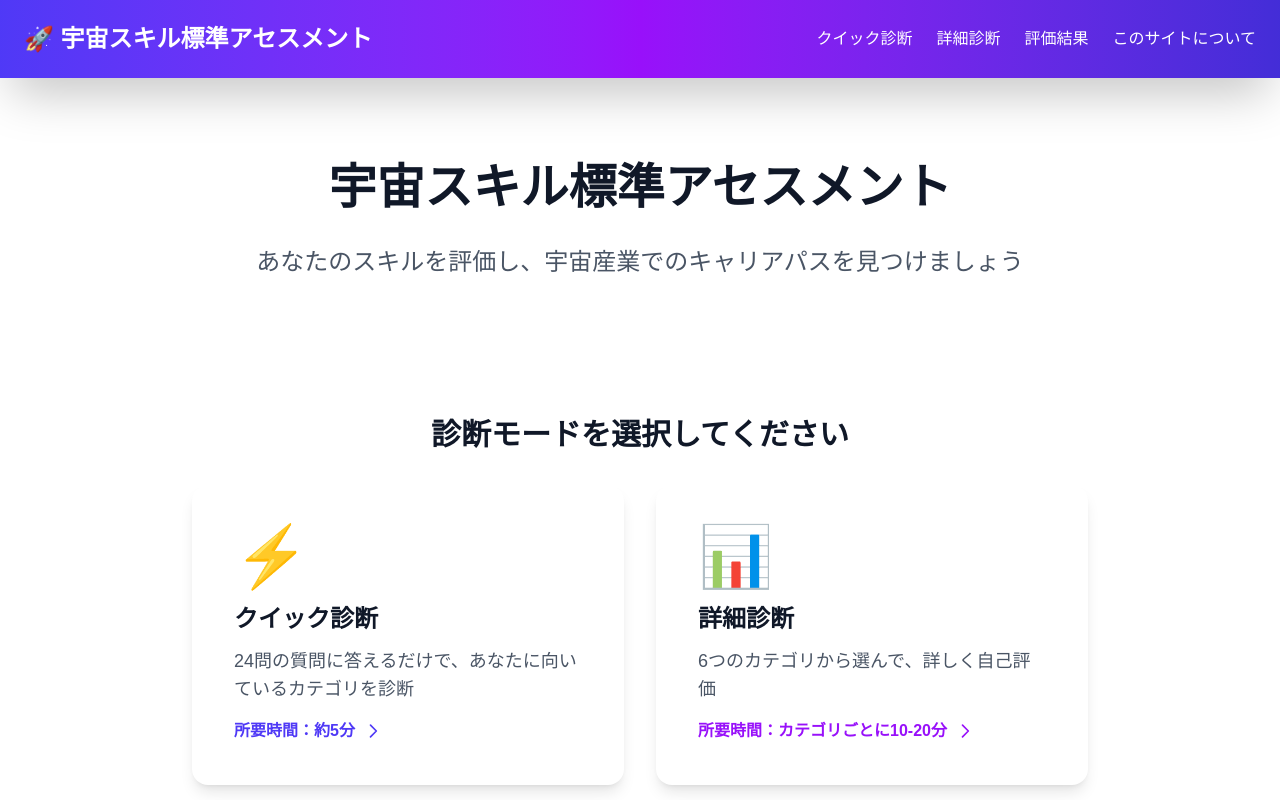
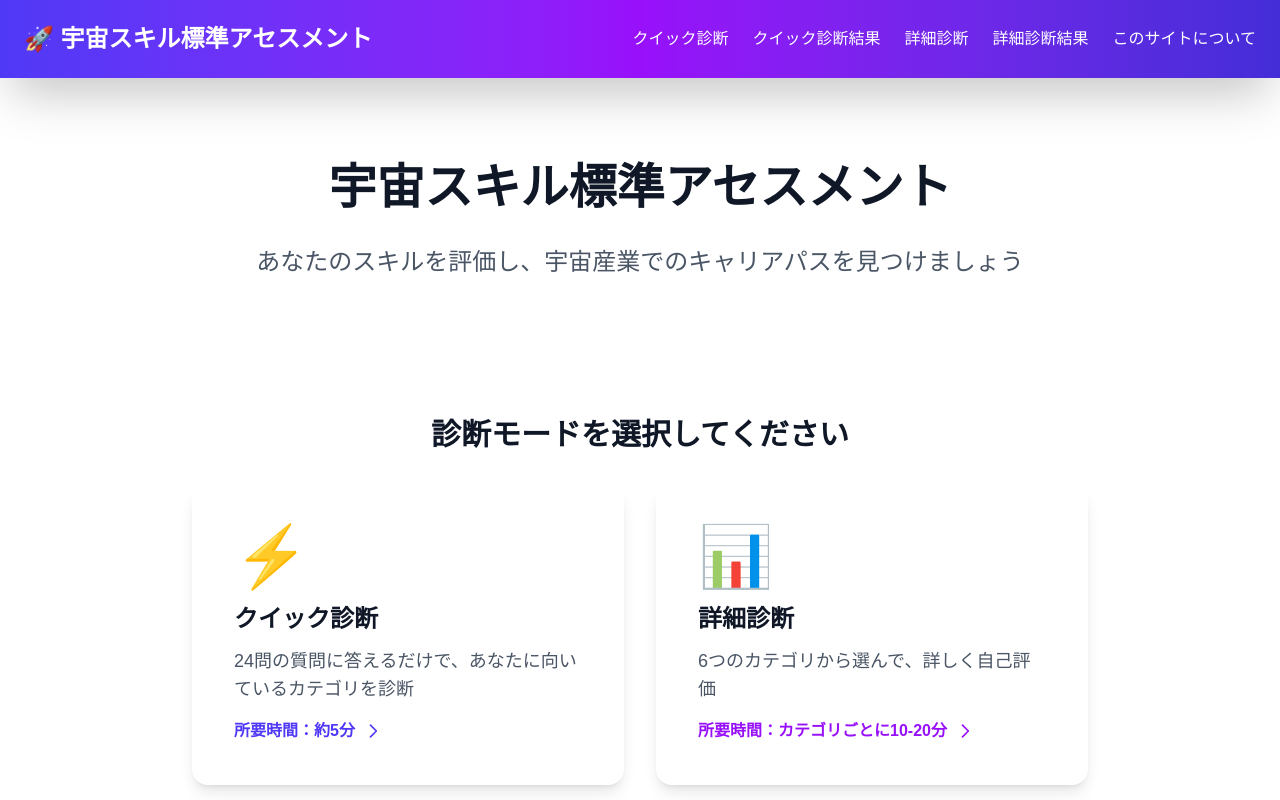
Before and after one commit to kentaro/sssa, a Next.js app: page / in a window 1280 px wide. Shown: the top 800 px of the page. Built offline with nearby package versions, Linux system fonts and the light colour scheme.

Commit message:
feat: Add quick assessment results link to header menu
- Added 'クイック診断結果' link to navigation
- Renamed '評価結果' to '詳細診断結果' for clarity
- Now both quick and detailed assessment results are accessible from menu

```diff
--- a/components/Header.tsx
+++ b/components/Header.tsx
@@ -18,12 +18,22 @@ export default function Header() {
             <Link
               href="/quick-assessment"
               className={`transition-colors whitespace-nowrap ${
-                pathname?.startsWith('/quick-assessment')
+                pathname === '/quick-assessment'
                   ? 'bg-white/30 px-2 sm:px-3 py-1 rounded-lg font-semibold'
                   : 'hover:text-indigo-100 font-medium'
               }`}
             >
               クイック診断
+            </Link>
+            <Link
+              href="/quick-assessment/results"
+              className={`transition-colors whitespace-nowrap ${
+                pathname?.startsWith('/quick-assessment/results')
+                  ? 'bg-white/30 px-2 sm:px-3 py-1 rounded-lg font-semibold'
+                  : 'hover:text-indigo-100 font-medium'
+              }`}
+            >
+              クイック診断結果
             </Link>
             <Link
               href="/categories"
@@ -43,7 +53,7 @@ export default function Header() {
                   : 'hover:text-indigo-100 font-medium'
               }`}
             >
-              評価結果
+              詳細診断結果
             </Link>
             <Link
               href="/about"
```
